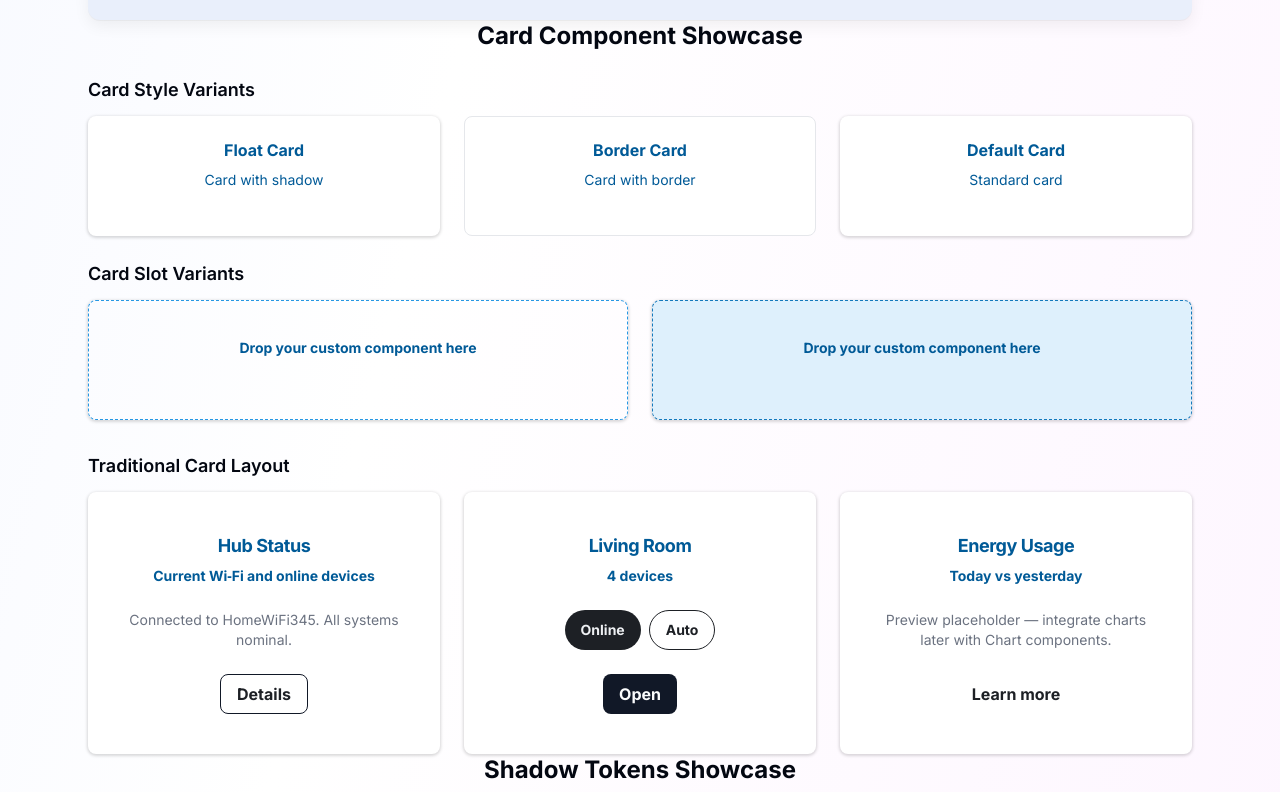
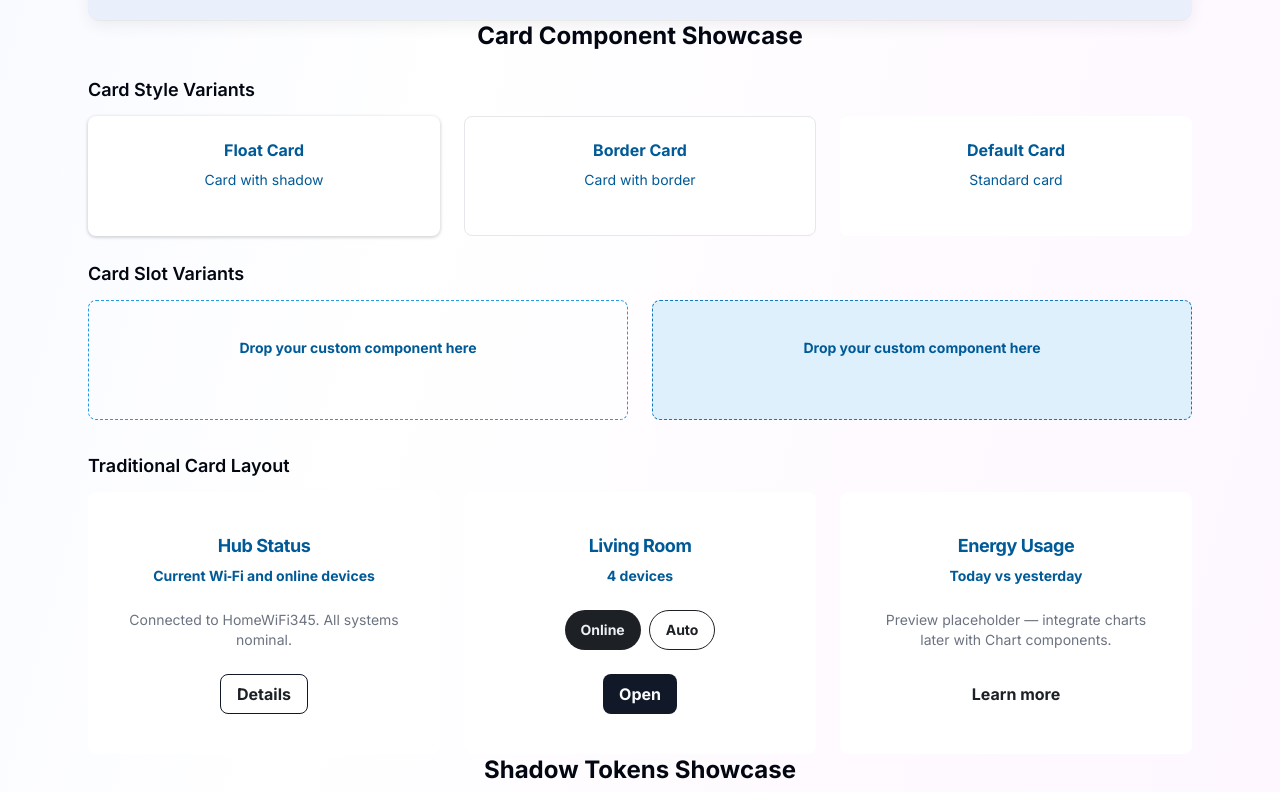
Before and after one commit to cgonz0/DS_test, a React (Vite) app: page / in a window 1280 px wide. Shown: the part 3128-3920 px from the top of the page. Built offline with nearby package versions, Linux system fonts and the light colour scheme.

Commit message:
Remove shadow from default card style
cgen-c7f69cbb05d84ed59a12e64a08664aae

```diff
--- a/client/components/ui/card.tsx
+++ b/client/components/ui/card.tsx
@@ -10,7 +10,7 @@ const cardVariants = cva(
       style: {
         float: "shadow-xx-sm rounded-lg bg-white",
         border: "border rounded-lg bg-white",
-        default: "rounded-lg bg-white shadow-xx-sm",
+        default: "rounded-lg bg-white",
       },
       padding: {
         yes: "p-4",
```
